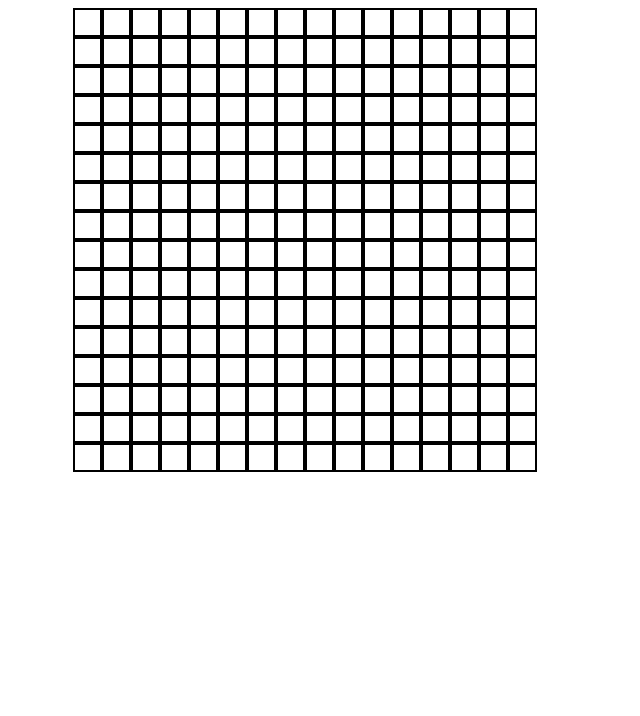
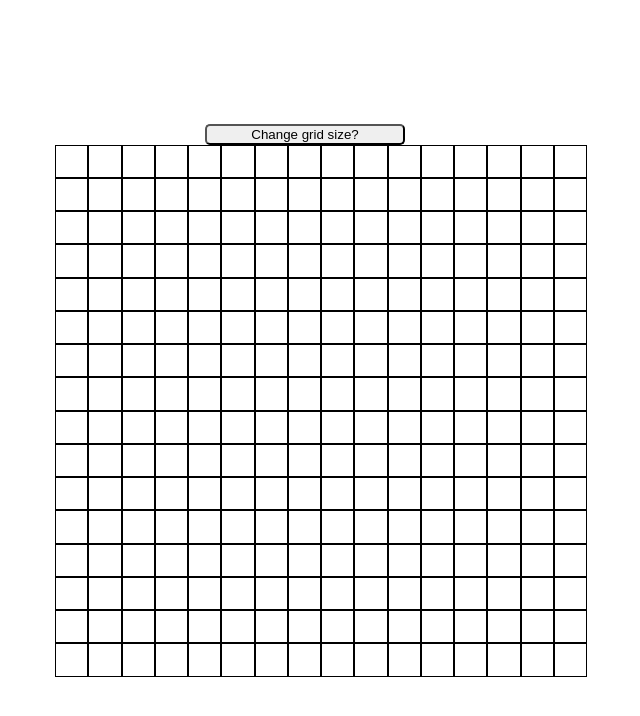
Before and after one commit to RenoldThomas/etch-a-sketch, a plain HTML site: page index.html in a window 1280 px wide. Shown: the whole page, without its empty margins (335-975 px from the left). Drawn offline with Linux system fonts and the light colour scheme.

Commit message:
Edit files to center and take inputs for grid size

```diff
--- a/index.html
+++ b/index.html
@@ -8,6 +8,8 @@
 </head>
 <body>
 
+    <button onclick="changeSize()">Change grid size?</button>
+
     <div id="container">
 
     </div>
--- a/script.js
+++ b/script.js
@@ -1,15 +1,30 @@
 const container = document.querySelector("#container");
+container.style.width = "500px";
 
-const GRID_SIZE = 16;
+let GRID_SIZE = 16;
+
+function changeSize() {
+    GRID_SIZE = prompt("Please enter desired grid size? (max 100)", 16);
+    makeGrid(GRID_SIZE);
+}
+
+function makeGrid(size) {
+    container.innerHTML = "";
+
+    let cellSize = 500/size;
+
 
     //To fill container with # of columns
-for (let i = 1; i <= GRID_SIZE; i++) {
+    for (let i = 1; i <= size; i++) {
         const column = document.createElement("div");
-    column.classList.add("rows");
+        column.classList.add("columns");
 
         //To fill column with # of divs
-    for (let i = 1; i <= GRID_SIZE; i++) {
+        for (let j = 1; j <= size; j++) {
             const div = document.createElement("div");
+
+            div.style.width = `${cellSize}px`;
+            div.style.height = `${cellSize}px`;
 
             //Add hover over effect for each div
             div.addEventListener("mouseover", (e) => {
@@ -19,3 +34,6 @@ for (let i = 1; i <= GRID_SIZE; i++) {
         }
         container.appendChild(column);
     }
+}
+
+makeGrid(GRID_SIZE);
--- a/styles.css
+++ b/styles.css
@@ -1,16 +1,28 @@
-#container {
-    /* border: 2px solid black; */
+body {
     display: flex;
     flex-direction: column;
+    justify-content: center;
     align-items: center;
+    height: 100vh;
+    margin: 0;
 }
 
-.rows {
+button {
+    width: 200px;
+    height: auto;
+    border-radius: 5px;
+}
+
+#container {
+    display: flex;
+    flex-wrap: wrap;
+    margin: 0 auto;
+}
+
+.columns {
     display: flex;
 }
 
-.rows div {
-    border: 2px solid black;
-    width: 25px;
-    height: 25px;
+.columns div {
+    border: 1px solid black;
 }
```
Lines whose indentation alone changed are shown as unchanged.
